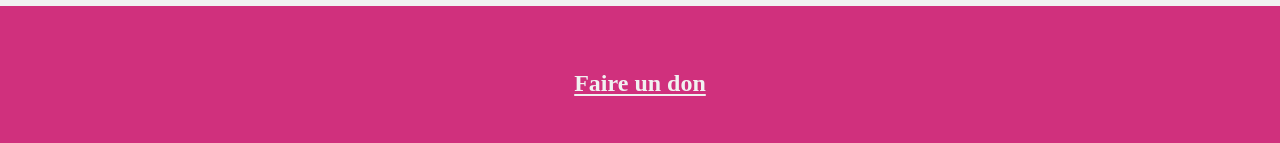
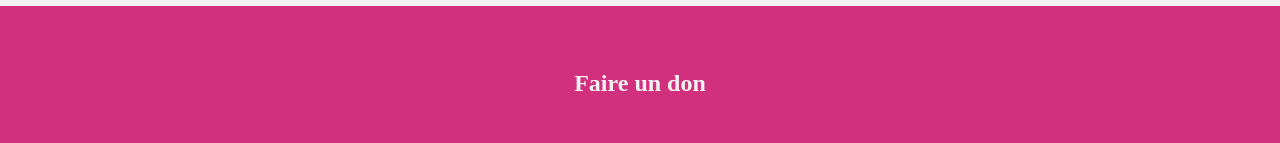
Before and after one commit to TerryGrimoire/les-patissieres, a React (Vite) app: page /Soutien in a window 1280 px wide. Shown: the part 454-597 px from the top of the page. Built offline with nearby package versions, Linux system fonts and the light colour scheme.

Commit message:
improving ux

```diff
--- a/src/App.css
+++ b/src/App.css
@@ -523,8 +523,6 @@ font-size: 1.2rem;
 .soutien_main h3 {
   font-family: initial;
   font-size: 1.5rem;
-  text-decoration: underline;
-  text-underline-offset: 3px;
   letter-spacing: initial;
   margin-bottom: 2rem;
 }
```
